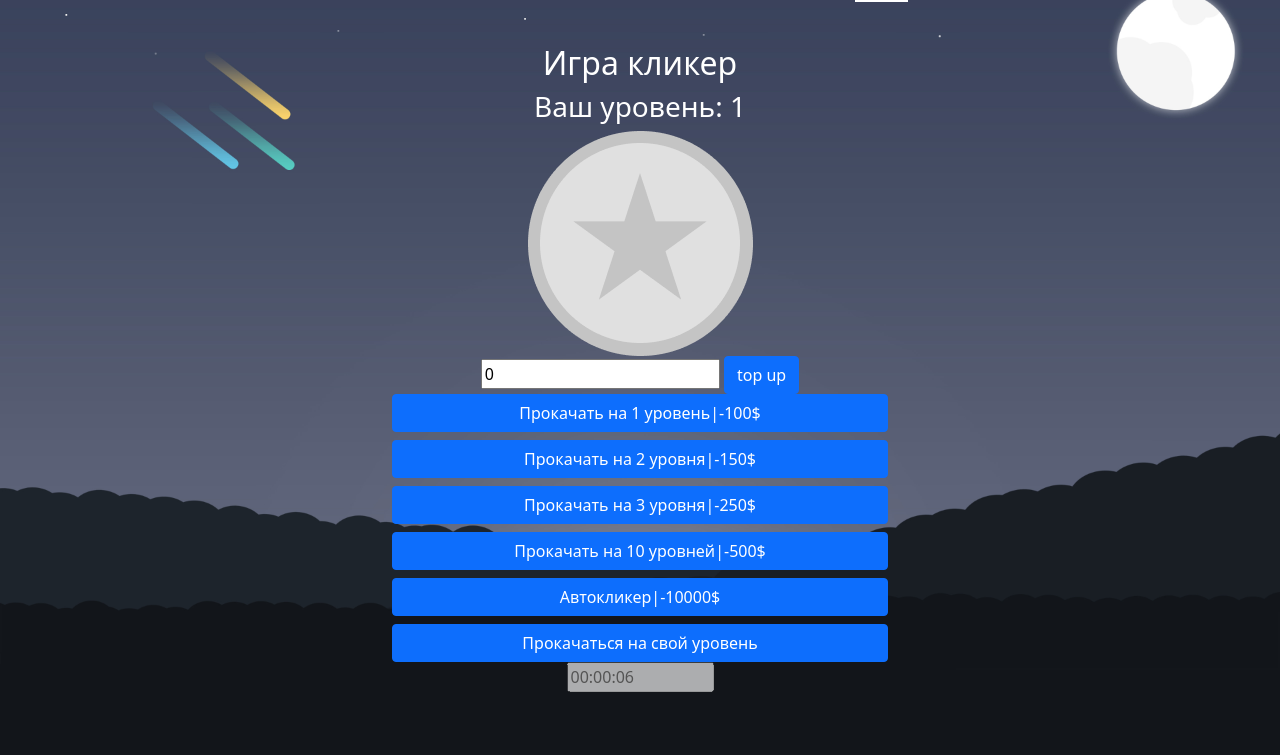
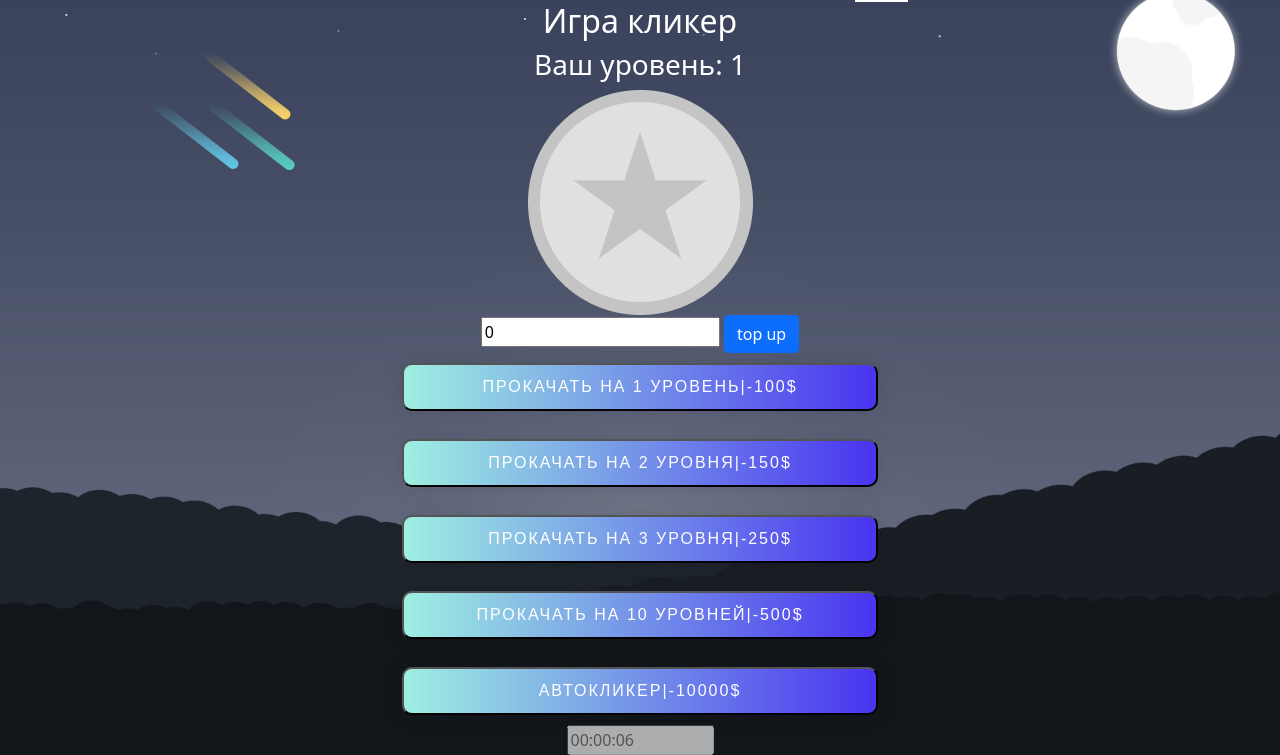
Before and after one commit to KOSTEN19/colossus, a Django app: page /clicker/ in a window 1280 px wide. Shown: the part 50-805 px from the top of the page. Before the commit the page ends 742 px from the top, so only its background shows below. Run offline with Django 4.2, Linux system fonts and the light colour scheme; the visitor is signed in with stand-in values (Sample User, id 1); some libraries are stand-ins or nearby versions.

Commit message:
clicker crasiv vai

```diff
--- a/website/templates/clicker.html
+++ b/website/templates/clicker.html
@@ -14,21 +14,39 @@
      <input type="submit" class="btn btn-primary" value="top up"  onclick="resetB()">
 </form>
     <div class="d-grid gap-2 col-6 mx-auto">
-    <input class="btn btn-primary" type="button"  value="Прокачать на 1 уровень|-100$" onclick="update()">
-    <input class="btn btn-primary" type="button" type="button" value="Прокачать на 2 уровня|-150$" onclick="update1()">
-    <input class="btn btn-primary" type="button" type="button" value="Прокачать на 3 уровня|-250$" onclick="update2()">
-    <input class="btn btn-primary" type="button" type="button" value="Прокачать на 10 уровней|-500$" onclick="update3()">
-    <input class="btn btn-primary" type="button" value="Автокликер|-10000$" onclick="auto()">
-    <input class="btn btn-primary" type="button" value="Прокачаться на свой уровень" onclick="dialog()">
+    <input class = "gradient-button" type="button" id="1"  value="Прокачать на 1 уровень|-100$" onclick="update()">
+    <input class = "gradient-button" type="button" id="2" type="button" value="Прокачать на 2 уровня|-150$" onclick="update1()">
+    <input class = "gradient-button" type="button" id="3" type="button" value="Прокачать на 3 уровня|-250$" onclick="update2()">
+    <input class = "gradient-button" type="button" id="4" type="button" value="Прокачать на 10 уровней|-500$" onclick="update3()">
+    <input class = "gradient-button" type="button" id="5" value="Автокликер|-10000$" onclick="auto()">
+
     </div>
     <form name=MyForm>
       <input name="stopwatch" size="10" value="00:00:00.00" disabled>
     </form>
   </main>
 {% include  'footer.html' %}
+<style>
+    .gradient-button {
+      text-decoration: none;
+      display: inline-block;
+      color: white;
+      padding: 10px ;
+      margin: 10px ;
+      border-radius: 10px;
+      font-family: 'Montserrat', sans-serif;
+      text-transform: uppercase;
+      letter-spacing: 2px;
+      background-image: linear-gradient(to right, #9EEFE1 0%, #4830F0 51%, #9EEFE1 100%);
+      background-size: 200% auto;
+      box-shadow: 0 0 20px rgba(0, 0, 0, .1);
+      transition: .5s;
+}
+</style>
 <script>
 var score = 0;
 var t = 0;
+
 var updating = 1;
 var minus = 0;
 score = +localStorage.getItem('score');
@@ -62,54 +80,74 @@ function clickBtn() {
 }
 //Прокачка
 function update() {
-    score = score - 100 - 100*0.25*t;
+    score = score - 100 - Math.round(100*0.25*t);
     if (score > 0) {
         t+=1;
         updating += 1;
         teg();
+        document.getElementById('1').value = 'Прокачать на 1 уровня|'+ Math.round(100 + 100*0.25*t)+"$";
+        document.getElementById('2').value = 'Прокачать на 2 уровня|'+ Math.round(150 + 150*0.25*t)+"$";
+        document.getElementById('3').value = 'Прокачать на 3 уровня|'+ Math.round(250 + 250*0.25*t)+"$";
+        document.getElementById('4').value = 'Прокачать на 10 уровня|'+ Math.round(500 + 500*0.25*t)+"$";
+        document.getElementById('5').value = 'Прокачать на Автокликер уровня|'+ (10000+ 10000*t)+"$";
         level();
     } else {
         if1();
-        score = score + 100 + 100*0.25*t;
+        score = score + 100 + Math.round(100*0.25*t);
     }
 }
 
 function update1() {
-    score = score - 150 - 150*0.25*t;
+    score = score - 150 - Math.round(150*0.25*t);
     if (score > 0) {
         t+=2;
         updating += 2;
+        document.getElementById('1').value = 'Прокачать на 1 уровня|'+ Math.round(100 + 100*0.25*t)+"$";
+        document.getElementById('2').value = 'Прокачать на 2 уровня|'+ Math.round(150 + 150*0.25*t)+"$";
+        document.getElementById('3').value = 'Прокачать на 3 уровня|'+ Math.round(250 + 250*0.25*t)+"$";
+        document.getElementById('4').value = 'Прокачать на 10 уровня|'+ Math.round(500 + 500*0.25*t)+"$";
+        document.getElementById('5').value = 'Прокачать на Автокликер уровня|'+ (10000+ 10000*t)+"$";
         teg();
         level();
     } else {
-        score = score + 150 + 150*0.25*t;
+        score = score + 150 + Math.round(150*0.25*t);
         if1();
     }
 }
 
 function update2() {
-    score = score - 250- 250*0.25*t;
+    score = score - 250- Math.round(250*0.25*t);
     if (score > 0) {
         t+=3;
         updating += 3;
+        document.getElementById('1').value = 'Прокачать на 1 уровня|'+ Math.round(100 + 100*0.25*t)+"$";
+        document.getElementById('2').value = 'Прокачать на 2 уровня|'+ Math.round(150 + 150*0.25*t)+"$";
+        document.getElementById('3').value = 'Прокачать на 3 уровня|'+ Math.round(250 + 250*0.25*t)+"$";
+        document.getElementById('4').value = 'Прокачать на 10 уровня|'+ Math.round(500 + 500*0.25*t)+"$";
+        document.getElementById('5').value = 'Прокачать на Автокликер уровня|'+ (10000+ 10000*t)+"$";
         teg();
         level();
     } else {
         if1();
-        score = score + 250+ 250*0.25*t;
+        score = score + 250+ Math.round(250*0.25*t);
     }
 }
 
 function update3() {
-    score = score - 500- 500*0.25*t;
+    score = score - 500- Math.round(500*0.25*t);
     if (score > 0) {
         t+=10;
         updating += 10;
+        document.getElementById('1').value = 'Прокачать на 1 уровня|'+ Math.round(100 + 100*0.25*t)+"$";
+        document.getElementById('2').value = 'Прокачать на 2 уровня|'+ Math.round(150 + 150*0.25*t)+"$";
+        document.getElementById('3').value = 'Прокачать на 3 уровня|'+ Math.round(250 + 250*0.25*t)+"$";
+        document.getElementById('4').value = 'Прокачать на 10 уровня|'+ Math.round(500 + 500*0.25*t)+"$";
+        document.getElementById('5').value = 'Прокачать на Автокликер уровня|'+ (10000+ 10000*t)+"$";
         teg();
         level();
     } else {
         if1();
-        score = score + 500 + 500*0.25*t;
+        score = score + 500 + Math.round(500*0.25*t);
     }
 }
 
@@ -122,6 +160,11 @@ function auto() {
     if (score > 0) {
         teg();
         if1();
+        document.getElementById('1').value = 'Прокачать на 1 уровня|'+ Math.round(100 + 100*0.25*t);
+        document.getElementById('2').value = 'Прокачать на 2 уровня|'+ Math.round(150 + 150*0.25*t);
+        document.getElementById('3').value = 'Прокачать на 3 уровня|'+ Math.round(250 + 250*0.25*t);
+        document.getElementById('4').value = 'Прокачать на 10 уровня|'+ Math.round(500 + 500*0.25*t);
+        document.getElementById('5').value = 'Прокачать на Автокликер уровня|'+ (10000+ 10000*t);
         setTimeout("plusauto()", 1000);
     } else {
         score = score + 10000+ 10000*t;
```
